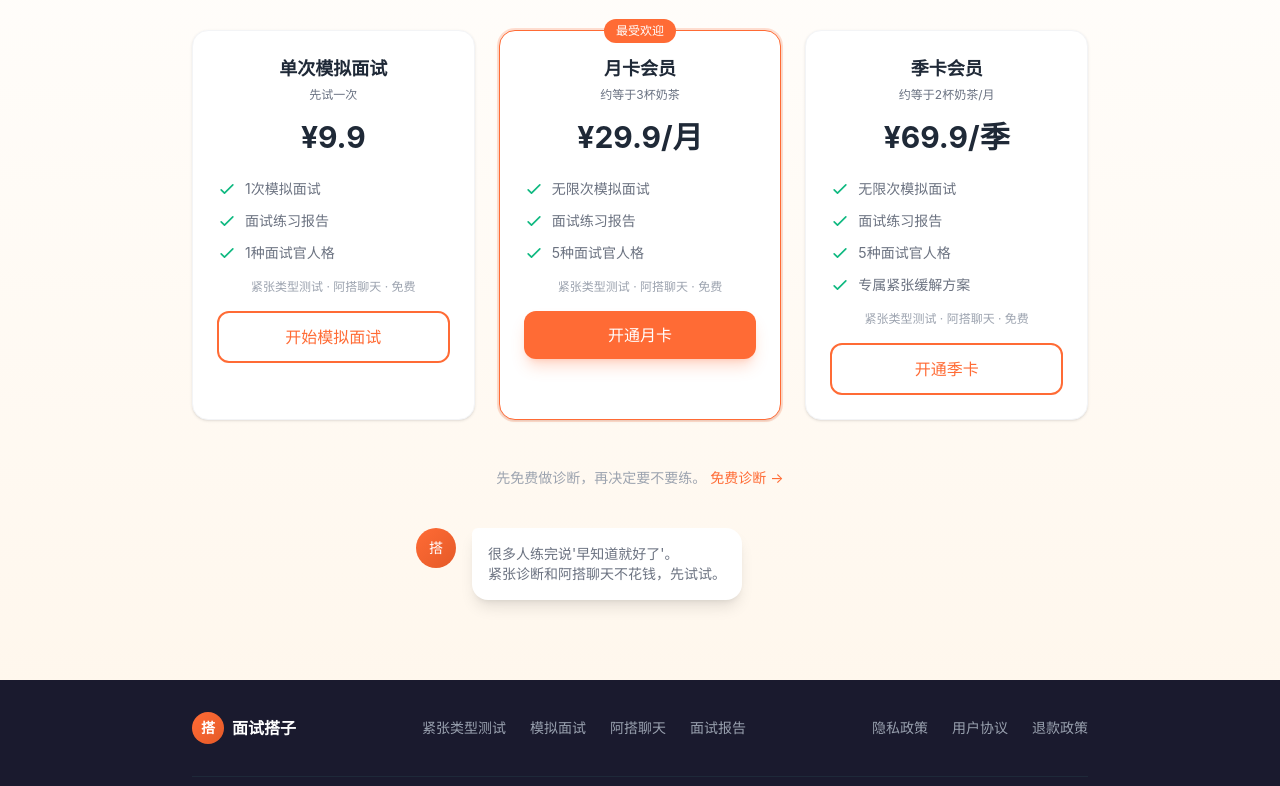
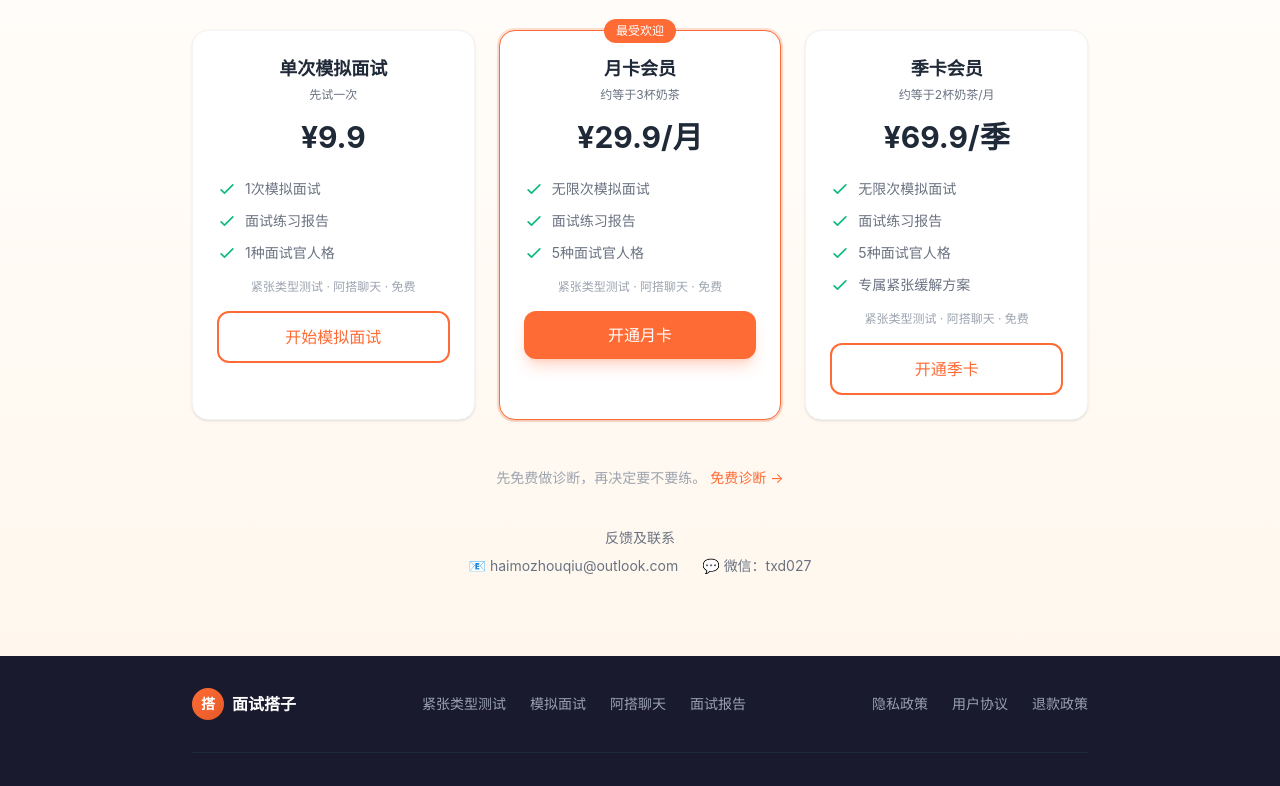
Before and after one commit to seller-mind/mianshidazi, a Next.js app: page / in a window 1280 px wide. Shown: the part 4055-4841 px from the top of the page. Built offline with nearby package versions, Linux system fonts and the light colour scheme; no server answers.

Commit message:
fix: 阿搭气泡文案改为短句+定价区气泡换成反馈联系

```diff
--- a/src/components/landing/CounterintuitiveSection.tsx
+++ b/src/components/landing/CounterintuitiveSection.tsx
@@ -77,7 +77,7 @@ export function CounterintuitiveSection() {
           </div>
           <div className="bg-[#2A2A45] rounded-2xl rounded-tl-md p-3 md:p-4">
             <p className="text-xs md:text-sm text-gray-300 leading-relaxed" style={{ whiteSpace: 'pre-wrap' }}>
-              "阿搭说的每句话，背后都有人研究过。不是编的，是有来源的。"
+              "阿搭说的话，是有来源的。"
             </p>
           </div>
         </div>
--- a/src/components/landing/PricingSection.tsx
+++ b/src/components/landing/PricingSection.tsx
@@ -187,14 +187,13 @@ export function PricingSection() {
           </p>
         </div>
 
-        <div className="mt-6 md:mt-10 flex gap-3 md:gap-4 max-w-md mx-auto">
-          <div className="w-8 h-8 md:w-10 md:h-10 rounded-full bg-gradient-to-br from-[#FF6B35] to-[#E55A28] flex items-center justify-center text-white text-xs md:text-sm font-medium flex-shrink-0">
-            搭
-          </div>
-          <div className="bg-white dark:bg-[#252542] rounded-2xl rounded-tl-md p-3 md:p-4 shadow-lg">
-            <p className="text-xs md:text-sm text-[#6B7280] dark:text-gray-400" style={{ whiteSpace: 'pre-wrap' }}>
-              {"很多人练完说'早知道就好了'。\n紧张诊断和阿搭聊天不花钱，先试试。"}
-            </p>
+        <div className="mt-6 md:mt-10 text-center">
+          <p className="text-xs md:text-sm text-gray-500 dark:text-gray-400 mb-2">反馈及联系</p>
+          <div className="flex flex-col sm:flex-row items-center justify-center gap-2 sm:gap-6 text-xs md:text-sm text-gray-500 dark:text-gray-400">
+            <a href="mailto:haimozhouqiu@outlook.com" className="hover:text-[#FF6B35] transition-colors">
+              📧 haimozhouqiu@outlook.com
+            </a>
+            <span>💬 微信：txd027</span>
           </div>
         </div>
       </div>
```
